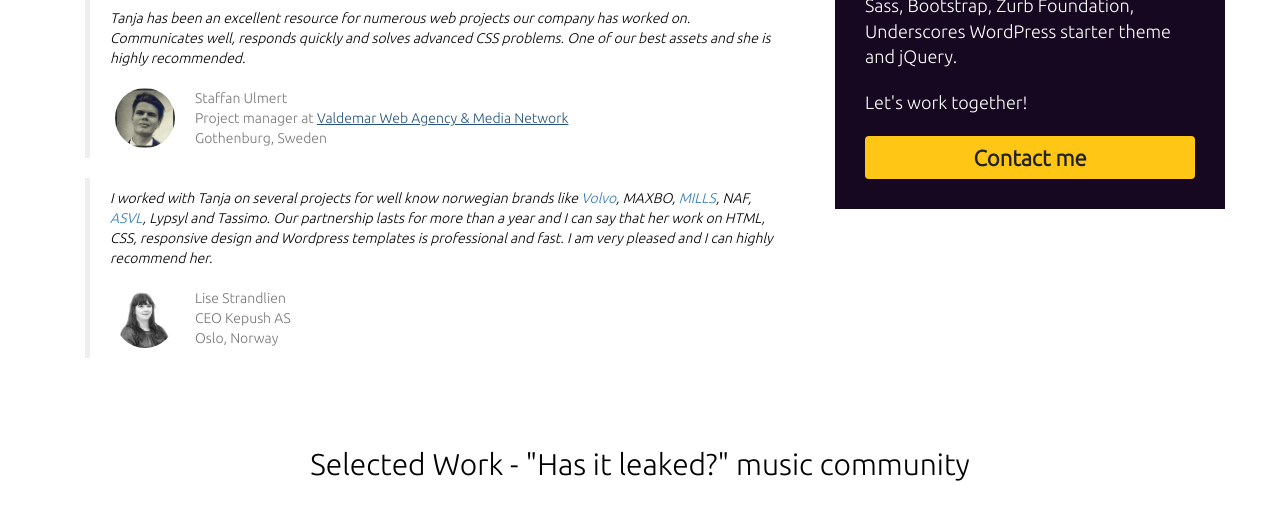
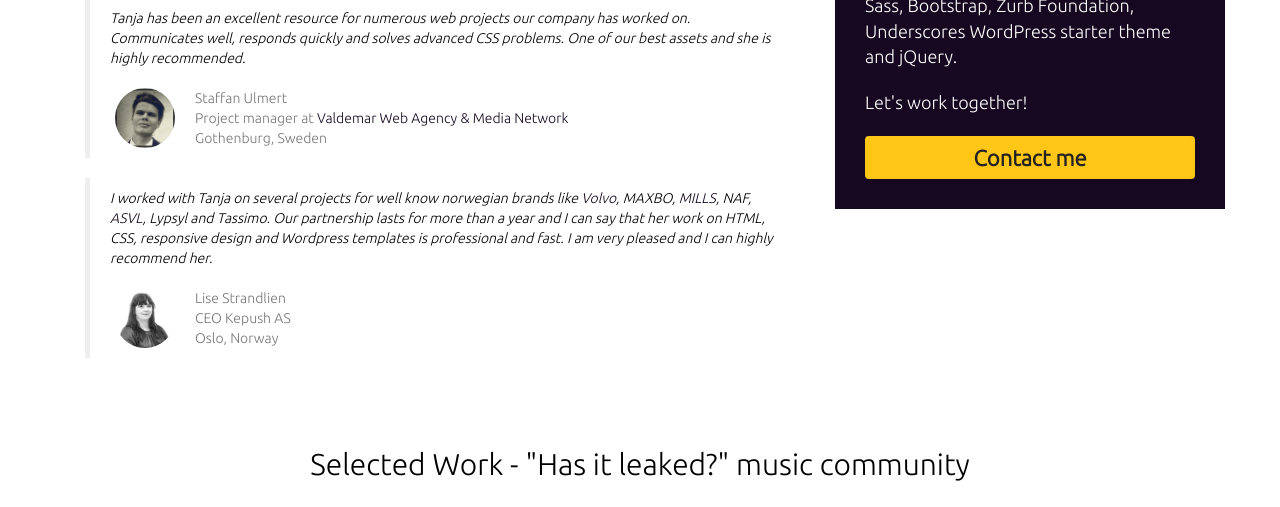
Before and after one commit to TanjaSS/tanjass.github.io, a plain HTML site: page index.html in a window 1280 px wide. In both pictures the pointer is over the link "Valdemar Web Agency & Media Network". Shown: the part 293-800 px from the top of the page. Drawn offline with nearby package versions, Linux system fonts and the light colour scheme.

Commit message:
Change link color

```diff
--- a/css/style.css
+++ b/css/style.css
@@ -18,6 +18,13 @@ h3,
 .h3 {
   margin-top: 40px;
   margin-bottom: 20px;
+}
+a {
+  color: #160821;
+}
+a:hover {
+  color: #160821;
+  text-decoration: none;
 }
 p {
   margin-bottom: 20px;
```
